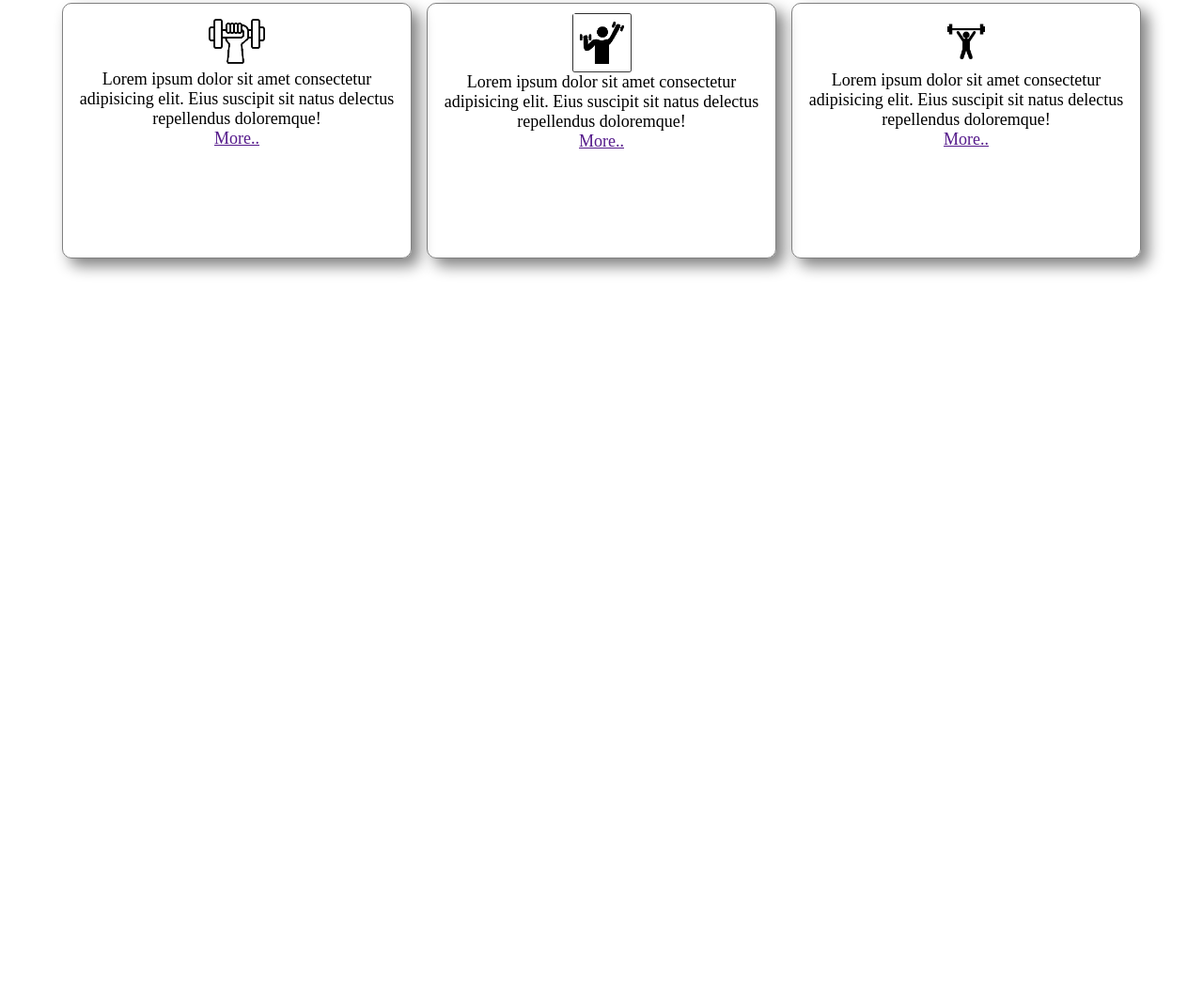
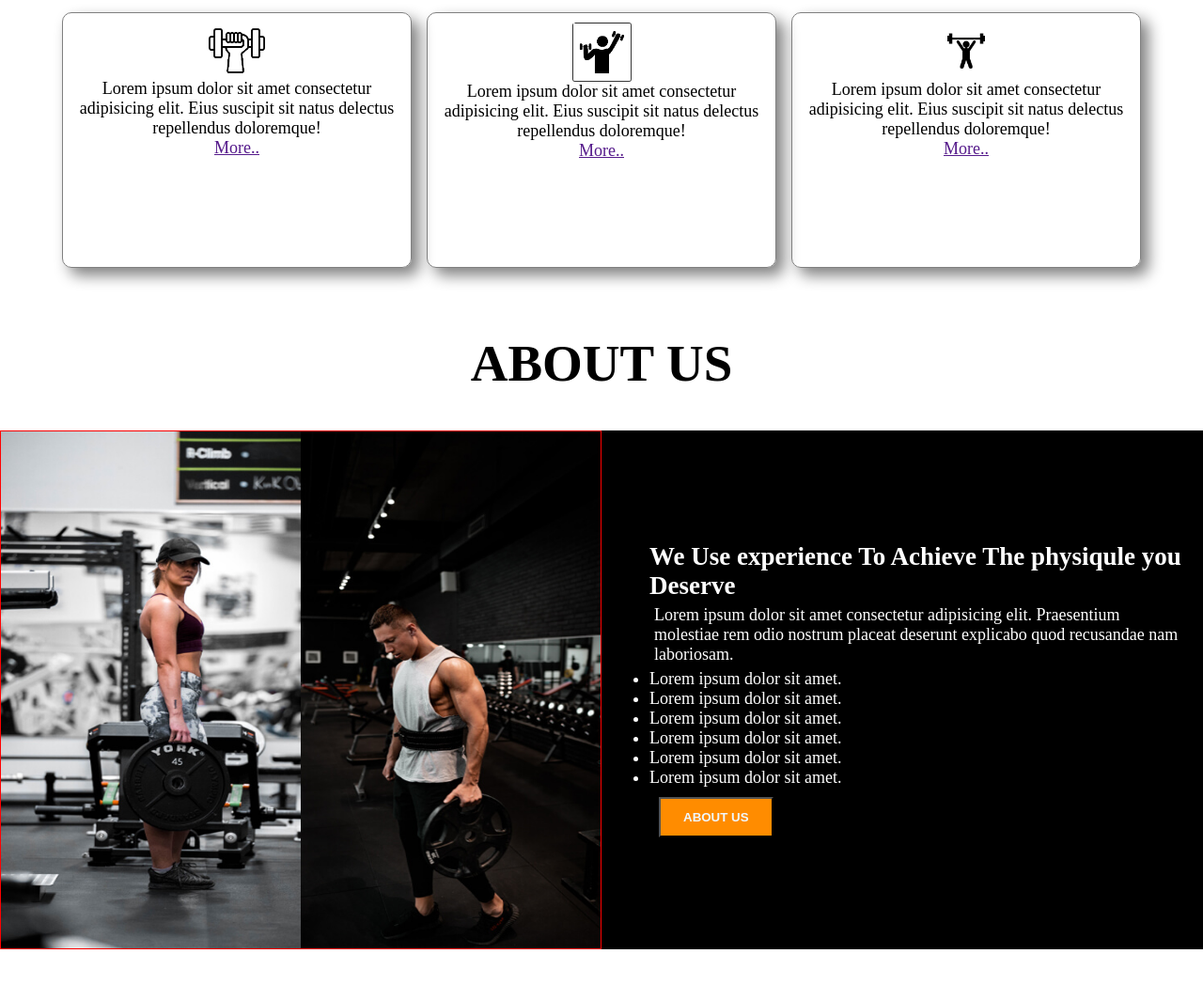
Before and after one commit to Rimonhasan7/build_simple_website_html_css, a plain HTML site: page index.html in a window 1280 px wide. Shown: the part 1103-2151 px from the top of the page at 94% size. Before the commit the page ends 1448 px from the top, so only its background shows below. Drawn offline with Linux system fonts and the light colour scheme.

Commit message:
another section

```diff
--- a/css/style.css
+++ b/css/style.css
@@ -81,10 +81,10 @@
     margin-bottom: 20px;
     padding: 40px;
 }
-.card-container h1{
+.title2{
     font-size: 55px;
     text-align: center;
-    margin-bottom: 10px;
+    margin-bottom: 20px;
 }
 .card-box{
     display: flex;
@@ -119,3 +119,43 @@
     border: 1px solid rgb(226, 30, 30);
 }
 /*  About section area */
+.about-container{
+    display: flex;
+    justify-content: space-between;
+    align-items: center;
+    background-color: black;
+    margin-top: 40px;
+    margin-bottom: 40px;
+}
+.about-left{
+    width: 50%;
+    border: 1px solid red;
+}
+.about-right{
+    width: 50%;
+    border: 1px solid black;
+    color: white;
+}
+.about-description{
+    padding: 10px;
+    font-size: large;
+    margin-left: 40px;
+}
+.about-description p{
+    margin: 5px;
+}
+.about-img{
+    display: flex;
+}
+.about-img img{
+    width: 50%;
+    height: 550px;
+}
+.about-btn{
+    background-color: darkorange;
+    padding: 12px 24px;
+    margin-top: 10px;
+    margin-left: 10px;
+    font-weight: bolder;
+    color: aliceblue;
+}
--- a/index.html
+++ b/index.html
@@ -41,7 +41,7 @@
     </section>
     <section>
         <div class="card-container">
-            <h1>Take a Look</h1>
+            <h1 class="title2">Take a Look</h1>
             <div class="card-box">
                 <div class="card1">
                     <img class="card-icon" src="./images/package/icon1.png" alt="">
@@ -62,5 +62,34 @@
             </div>
         </div>
     </section>
+    <section>
+        <h1 class="title2">ABOUT US</h1>
+        <div class="about-container">
+            <div class="about-left">
+               <div class="about-img">
+                <img src="./images/about1.jpg" alt="">
+                <img src="./images/about2.jpg" alt="">
+               </div>
+            </div>
+            <div class="about-right">
+                <div class="about-description">
+                    <h1>
+                        We Use experience To Achieve The physiqule you Deserve
+                    </h1>
+                    <p>Lorem ipsum dolor sit amet consectetur adipisicing elit. Praesentium molestiae rem odio nostrum placeat deserunt explicabo quod recusandae nam laboriosam.</p>
+                    <ul>
+                        <li>Lorem ipsum dolor sit amet.</li>
+                        <li>Lorem ipsum dolor sit amet.</li>
+                        <li>Lorem ipsum dolor sit amet.</li>
+                        <li>Lorem ipsum dolor sit amet.</li>
+                        <li>Lorem ipsum dolor sit amet.</li>
+                        <li>Lorem ipsum dolor sit amet.</li>
+                    </ul>
+                    <button class="about-btn">ABOUT US</button>
+                </div>
+
+            </div>
+        </div>
+    </section>
 </body>
 </html>
```
